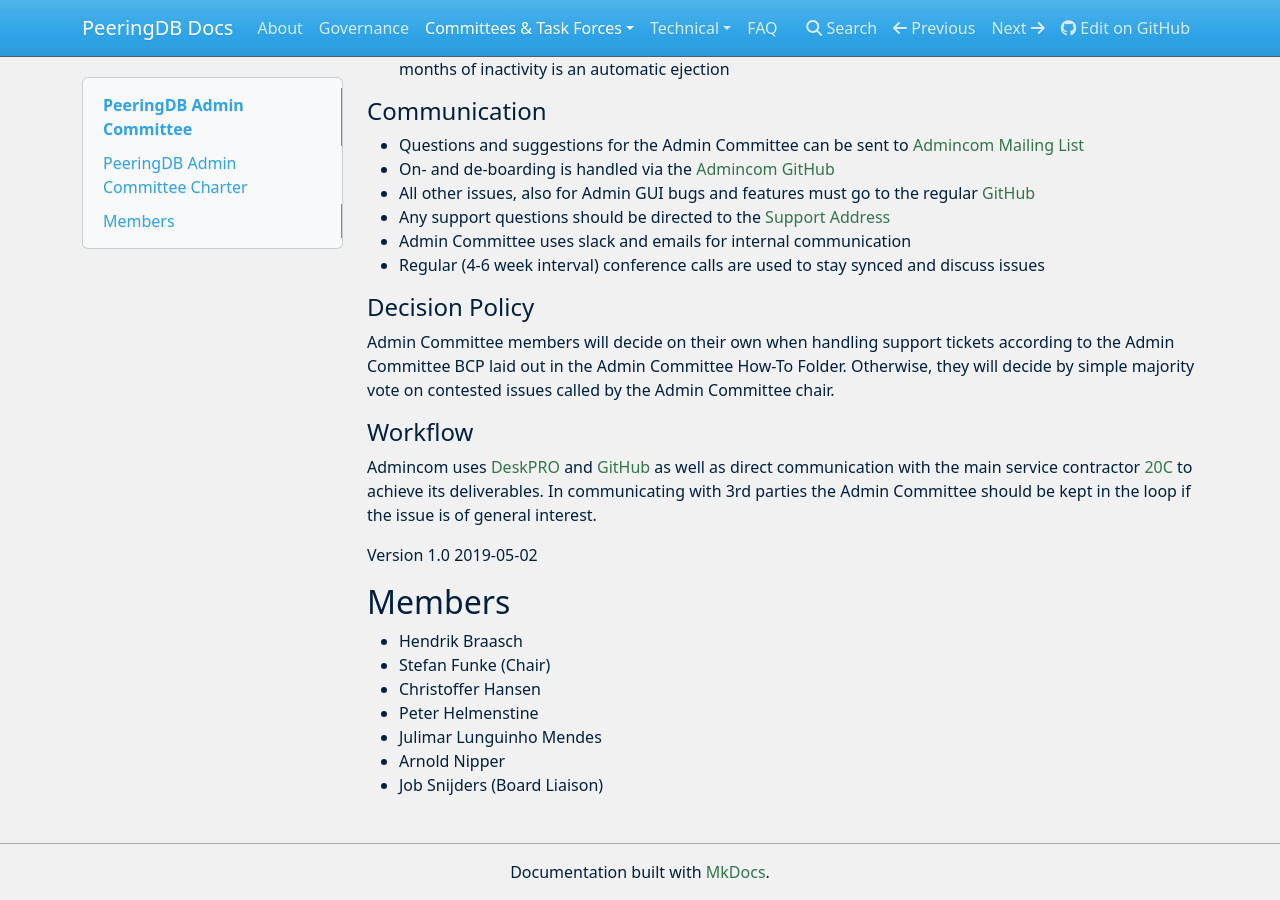
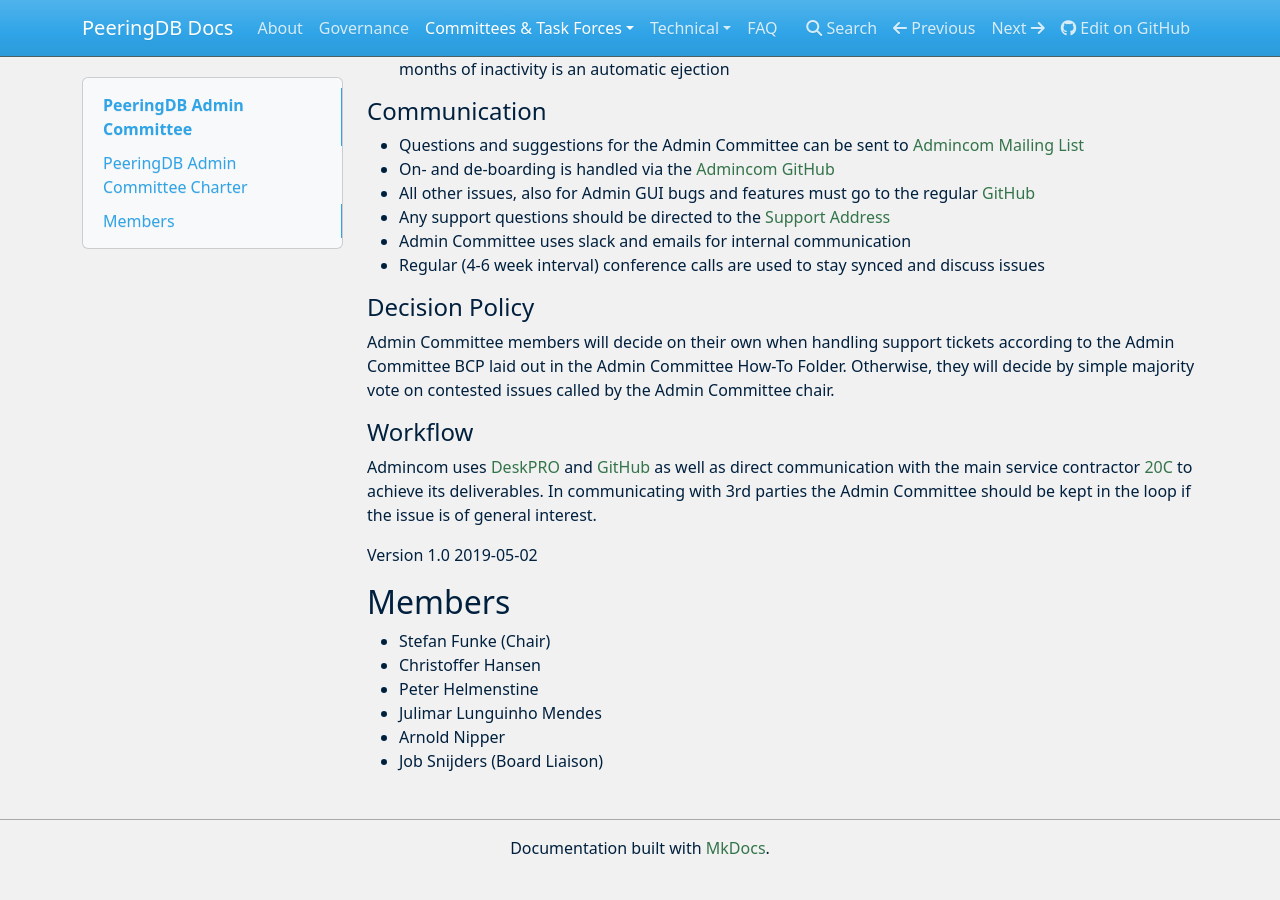
Before and after one commit to peeringdb/docs, an MkDocs documentation site: the page built from docs/committee/admin/index.md, in a window 1280 px wide and 900 px high, scrolled down 1106 px. Built offline with MkDocs 1.6.1, drawn with Linux system fonts in a browser that asks for light colours; nearby versions of some CDN libraries; after the commit the page ends 1982 px from its top, so only the background shows below that.

Commit message:
Removed Hendrik from AC.

```diff
--- a/docs/committee/admin/index.md
+++ b/docs/committee/admin/index.md
@@ -6,7 +6,6 @@
 {!docs/committee/admin/charter.md!}
 
 ## Members
-- Hendrik Braasch
 - Stefan Funke (Chair)
 - Christoffer Hansen
 - Peter Helmenstine
```
